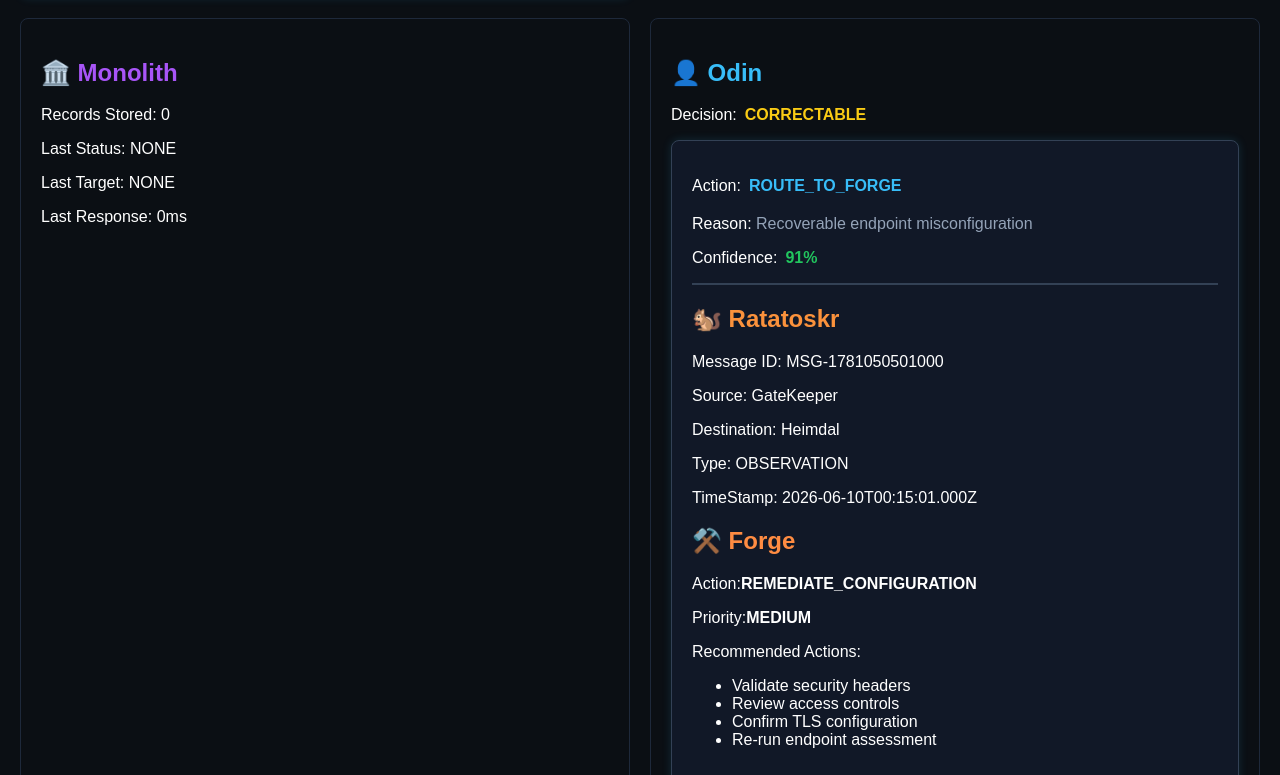
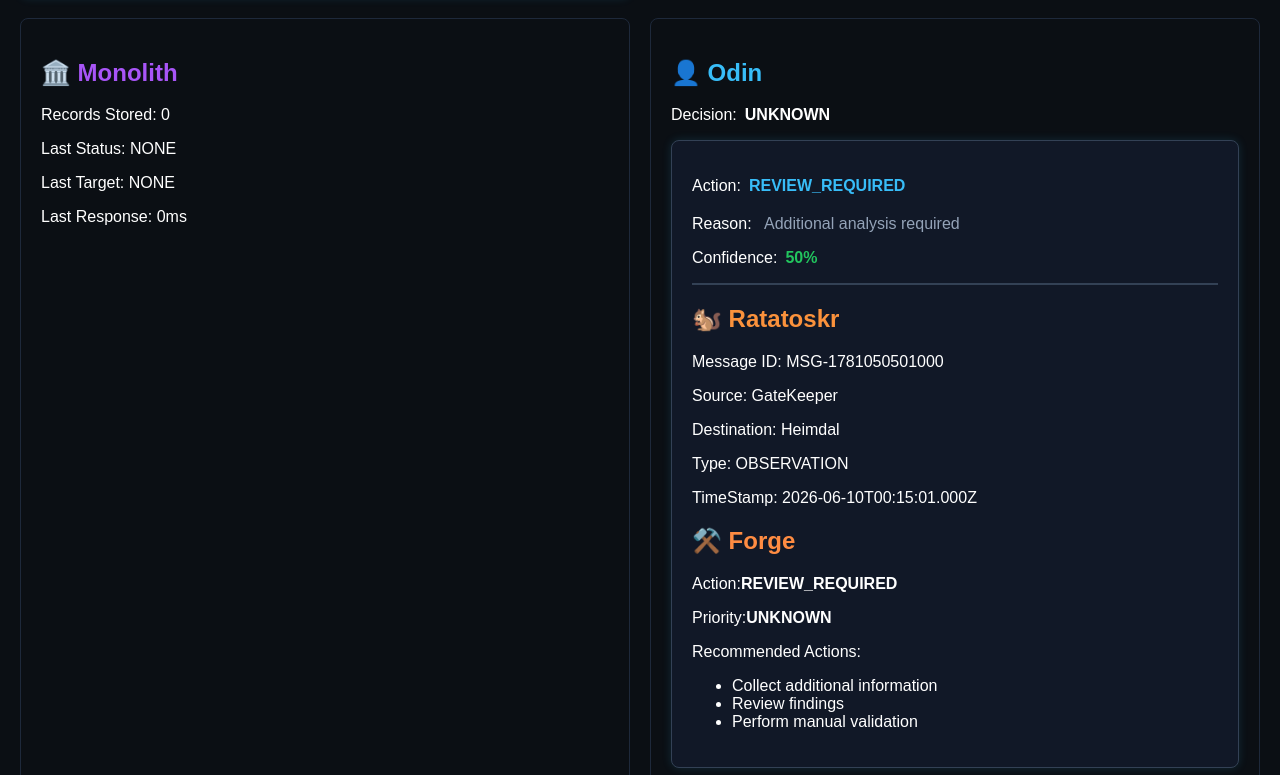
Before and after one commit to GunSlinger0715/overwatch-dashboard, a React (Create React App) app: page / in a window 1280 px wide. Shown: the part 865-1640 px from the top of the page. Built offline with nearby package versions, Linux system fonts and the light colour scheme.

Commit message:
Integrate Odin decision engine and Forge remediation pipeline

```diff
--- a/src/App.js
+++ b/src/App.js
@@ -1,5 +1,4 @@
 import overwatchArtwork from "./assets/Overwatch.png";
-import { dashboardData } from "./dashboardData";
 import { runGateKeeperScan } from "./gatekeeper";
 import { useState } from "react";
 import { classifyObservation } from "./heimdal";
@@ -7,6 +6,7 @@ import { createMessage } from "./ratatoskr";
 import { storeObservation, getObservationCount } from "./monolith";
 import { generateNarrative } from "./narrativeEngine";
 import { generateRecommendation } from "./forge";
+import { evaluateObservation } from "./odin";
 
 function App() {
 
@@ -18,19 +18,20 @@ function App() {
   const [lastObservation, setLastObservation] = useState(null);
   const [target, setTarget] = useState("https://httpbin.org/get");
   const heimdalData = classifyObservation(scanData);
+  const odinData = evaluateObservation(heimdalData);
   const [scanHistory, setScanHistory] = useState([]);
 
 
   const forgeData =
     generateRecommendation(
-      dashboardData.odin.decision
+      odinData.decision
     );
 
   const operationalNarrative =
     generateNarrative(
       heimdalData,
       recordCount,
-      dashboardData.odin
+      odinData
     );
 
   const ratatoskrMessage =
@@ -42,11 +43,11 @@ function App() {
     );
 
   const odinDecisionColor =
-    dashboardData.odin.decision === "ESCALATE"
+    odinData.decision === "ESCALATE"
       ? "#EF4444"
-      : dashboardData.odin.decision === "CORRECTABLE"
+      : odinData.decision === "CORRECTABLE"
         ? "#FACC15"
-        : dashboardData.odin.decision === "APPROVE"
+        : odinData.decision === "APPROVE"
           ? "#22C55E"
           : "38BDF8";
 
@@ -430,7 +431,7 @@ function App() {
                 marginLeft: "8px"
               }}
             >
-              {dashboardData.odin.decision}
+              {odinData.decision}
             </span>
           </p>
           <div
@@ -455,7 +456,7 @@ function App() {
                   marginLeft: "8px"
                 }}
               >
-                {dashboardData.odin.recommendedAction}
+                {odinData.recommendedAction}
               </span>
             </p>
 
@@ -464,10 +465,10 @@ function App() {
               <span
                 style={{
                   color: "#94A3B8",
-                  marginLefft: "8px"
+                  marginLeft: "8px"
                 }}
               >
-                {dashboardData.odin.reason}
+                {odinData.reason}
               </span>
             </p>
 
@@ -480,7 +481,7 @@ function App() {
                   marginLeft: "8px"
                 }}
               >
-                {(dashboardData.odin.confidence * 100).toFixed(0)}%
+                {(odinData.confidence * 100).toFixed(0)}%
               </span>
             </p>
 
--- /dev/null
+++ b/src/odin.js
@@ -0,0 +1,72 @@
+// =========================================================
+// ODIN Decision Engine
+//
+// Purpose:
+// Transform interpreted observations
+// into operational judgments.
+//
+// Philosophy:
+// Wisdom Through Understanding.
+//
+// Observe.
+// Interpret.
+// Judge.
+//
+// =========================================================
+
+export function evaluateObservation(
+    heimdalData
+) {
+
+    if (
+        heimdalData.classification ===
+        "HEALTHY_ENDPOINT"
+    ) {
+
+        return {
+            decision: "ALLOW",
+            recommendedAction: "NO_ACTION_REQUIRED",
+            reason:
+                "Endpoint appears healthy.",
+            confidence: 0.95
+        };
+    }
+
+    if (
+        heimdalData.classification ===
+        "MISCONFIGURATION"
+    ) {
+
+        return {
+            decision: "CORRECTABLE",
+            recommendedAction: "ROUTE_TO_FORGE",
+            reason:
+                "Recoverable endpoint misconfiguration",
+            confidence: 0.91
+        };
+    }
+
+    if (
+        heimdalData.classification ===
+        "MALICIOUS"
+    ) {
+
+        return {
+            decision: "ESCALATE",
+            recommendedAction: "INITIATE_RESPONSE",
+            reason:
+                "Potential hostile activity detected",
+            confidence: 0.99
+        };
+    }
+
+    return {
+        decision: "UNKNOWN",
+        recommendedAction: "REVIEW_REQUIRED",
+        reason:
+            "Additional analysis required",
+        confidence: 0.50
+    };
+}
+
+console.log("ODIN LOADED");
```
